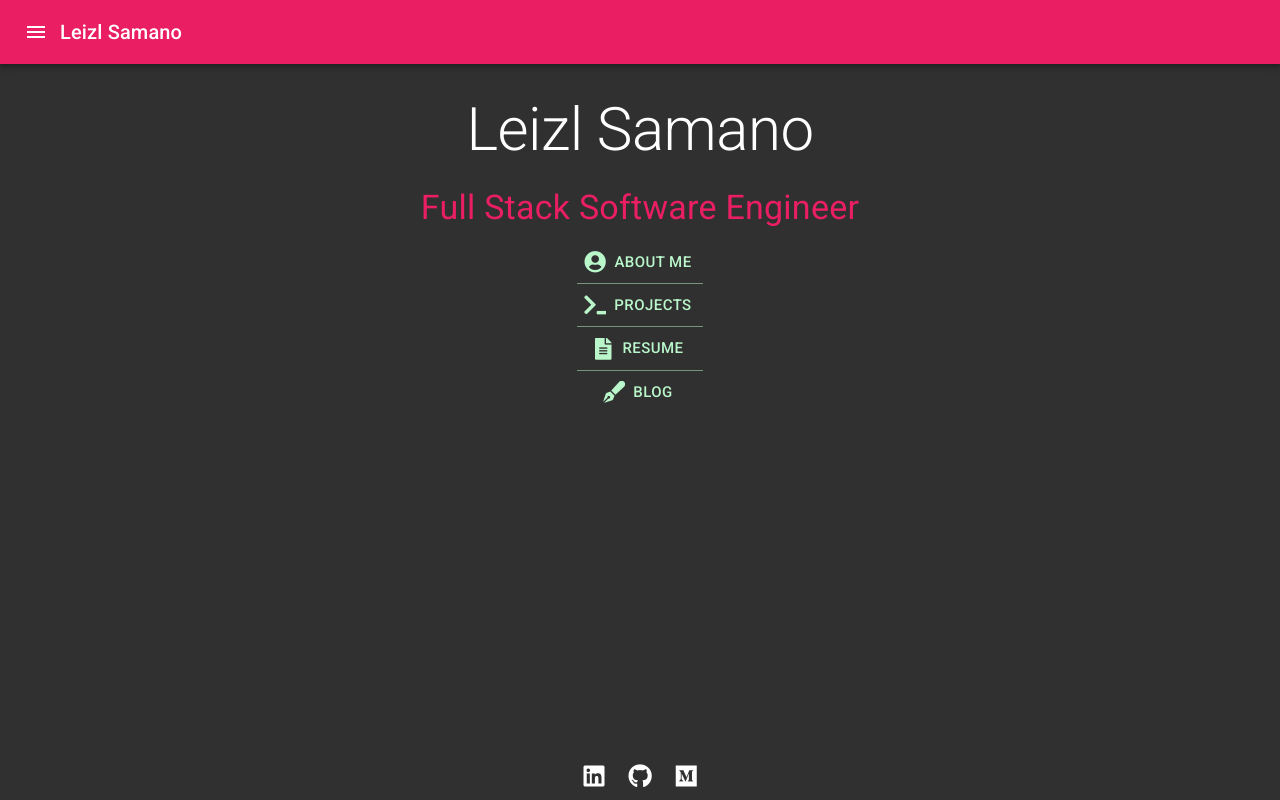
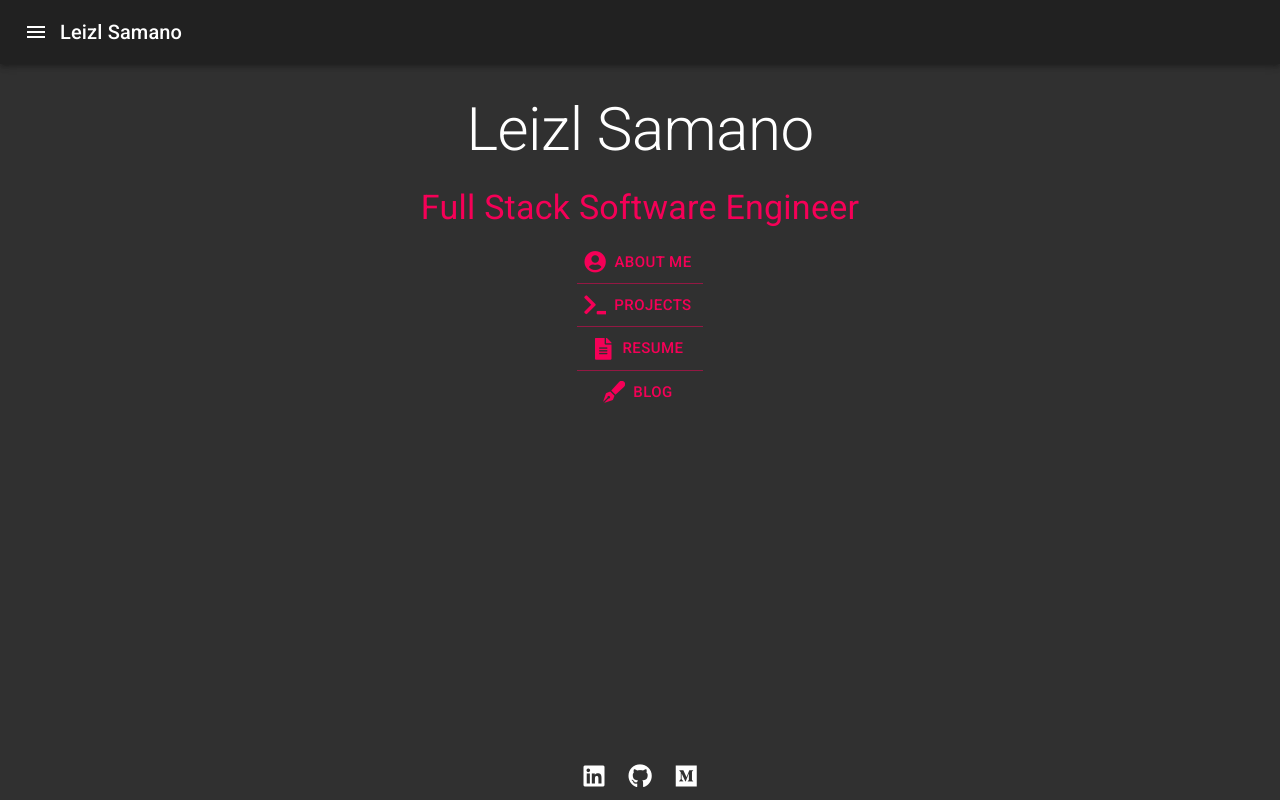
Before and after one commit to lsamano/portfolio, a React (Create React App) app: page /#/ in a window 1280 px wide. Built offline with nearby package versions, Linux system fonts and the light colour scheme.

Commit message:
changed color scheme

```diff
--- a/src/index.js
+++ b/src/index.js
@@ -12,10 +12,8 @@ import green from '@material-ui/core/colors/green';
 const theme = createMuiTheme({
   palette: {
     type: "dark",
-    primary: pink,
-    secondary: {
-      main: green['A100'],
-    },
+    primary: {main:"#212121"},
+    secondary: pink,
   }
 })
 
--- a/src/pages/Home.js
+++ b/src/pages/Home.js
@@ -14,7 +14,7 @@ const Home = () => {
       <Typography variant="h2" component="h2" gutterBottom>
         Leizl Samano
       </Typography>
-      <Typography variant="h4" color="primary" gutterBottom>
+      <Typography variant="h4" color="secondary" gutterBottom>
         Full Stack Software Engineer
       </Typography>
       <ButtonGroup
```
